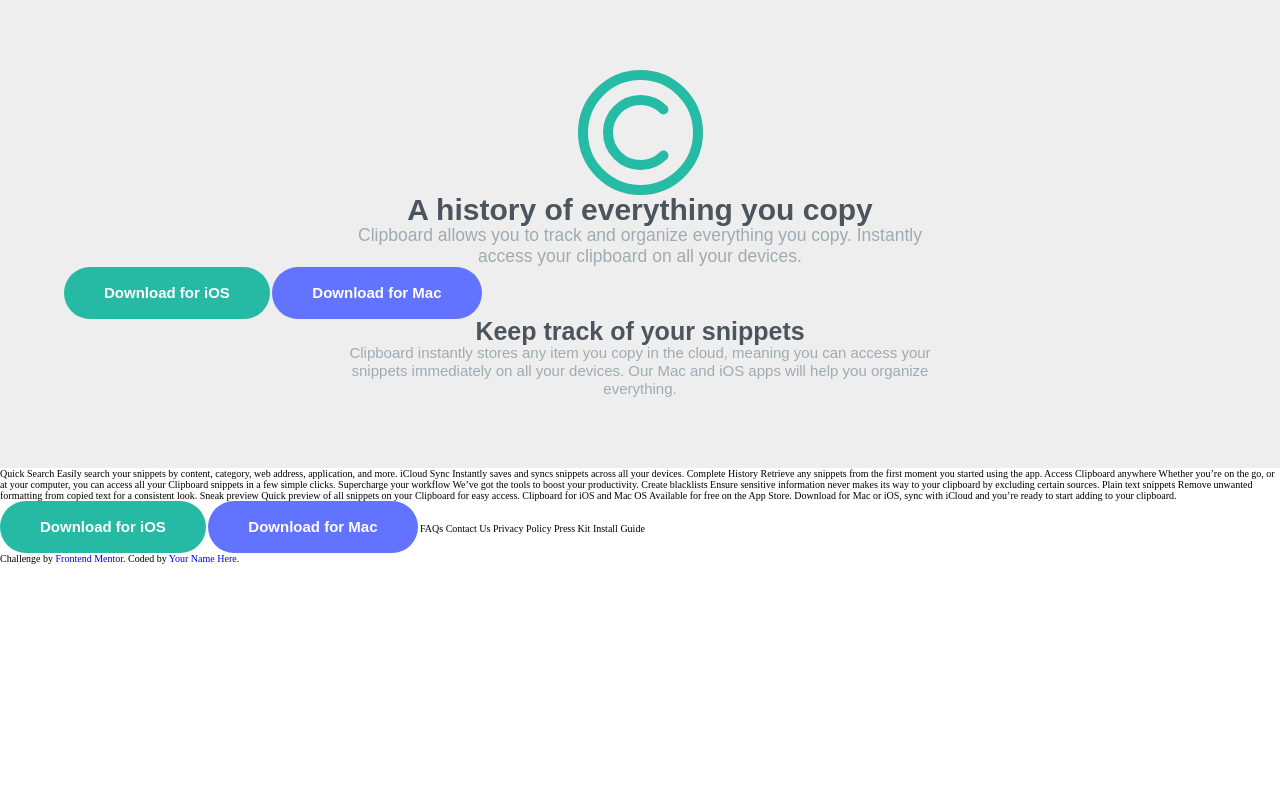
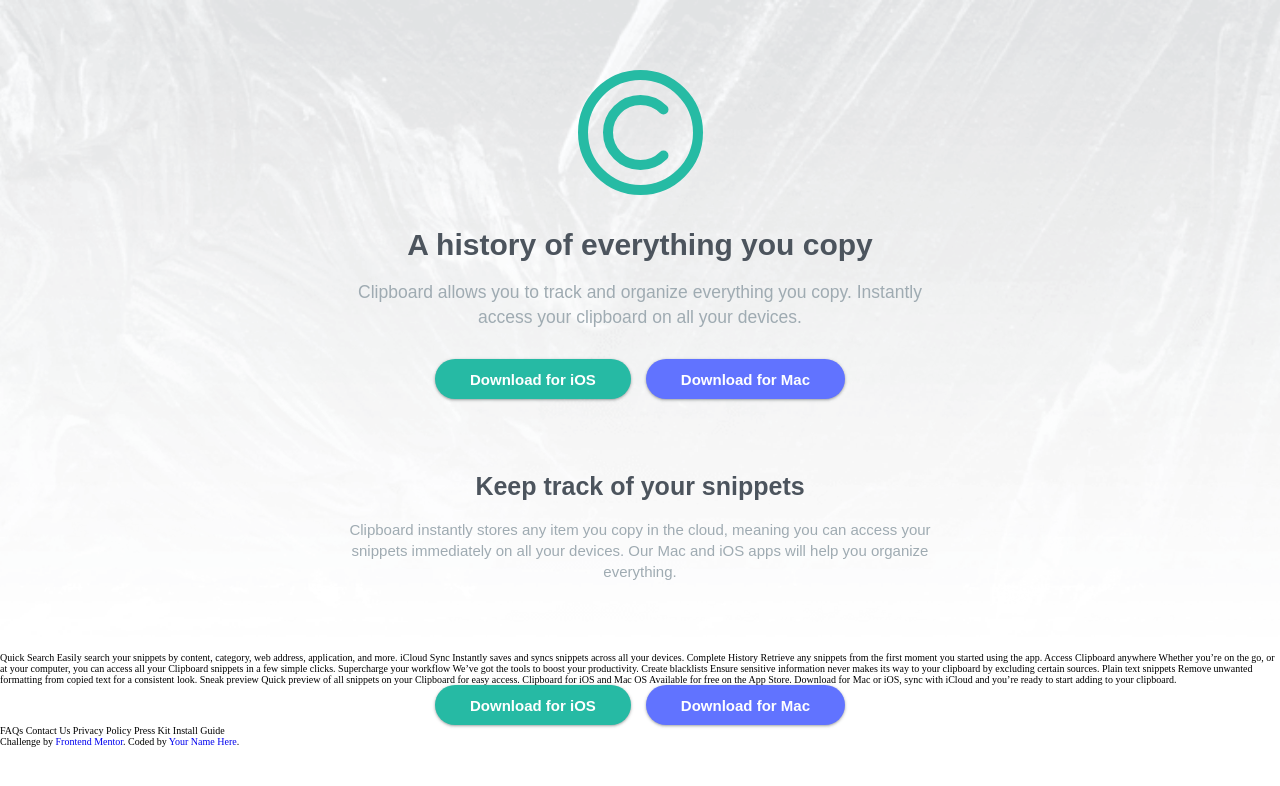
Before and after one commit to Pratik280/clipboard-landing-page, a plain HTML site: page index.html in a window 1280 px wide. Drawn offline with Linux system fonts and the light colour scheme; a web font is replaced by a local one.

Commit message:
Header styled

```diff
--- a/index.html
+++ b/index.html
@@ -19,8 +19,10 @@
         </figure>
         <h1 class="hero__heading-one">A history of everything you copy</h1>
         <p class="hero__text--one">Clipboard allows you to track and organize everything you copy. Instantly access your clipboard on all your devices.</p>
-        <a class="btn btn--ios" href="#">Download for iOS</a>
-        <a class="btn btn--mac" href="#">Download for Mac</a>
+        <div class="btn-wrapper">
+          <a class="btn btn--ios" href="#">Download for iOS</a>
+          <a class="btn btn--mac" href="#">Download for Mac</a>
+        </div>
         <h2 class="hero__heading-two">Keep track of your snippets</h2>
         <p class="hero__text--two">Clipboard instantly stores any item you copy in the cloud, meaning you can access your snippets immediately on all your devices. Our Mac and iOS apps will help you organize everything.
       </div>
@@ -64,8 +66,10 @@
     Available for free on the App Store. Download for Mac or iOS, sync with iCloud
     and you’re ready to start adding to your clipboard.
 
-    <a class="btn btn--ios" href="#">Download for iOS</a>
-    <a class="btn btn--mac" href="#">Download for Mac</a>
+    <div class="btn-wrapper">
+      <a class="btn btn--ios" href="#">Download for iOS</a>
+      <a class="btn btn--mac" href="#">Download for Mac</a>
+    </div>
 
     FAQs
     Contact Us
--- a/scss/components/_button.scss
+++ b/scss/components/_button.scss
@@ -3,21 +3,24 @@
 
 .btn {
   display: inline-block;
-  margin-inline: auto;
   font-size: var(--fs-400);
   text-align: center;
   font-family: var(--ff-primary);
   font-weight: 600;
   color: #fff;
   background: var(--btn-bgcolor, black);
-  padding: 1.74rem 4rem;
+  padding: 1.15rem 3.5rem;
   border-radius: 50vw;
+  box-shadow: rgba(60, 64, 67, 0.3) 0px 1px 2px 0px, rgba(60, 64, 67, 0.15) 0px 1px 3px 1px;
+  &--ios { --btn-bgcolor: hsl(171, 66%, 44%); }
+  &--mac { --btn-bgcolor: hsl(233, 100%, 69%); }
+}
 
-  &--ios {
-    --btn-bgcolor: hsl(171, 66%, 44%);
-  }
-
-  &--mac {
-    --btn-bgcolor: hsl(233, 100%, 69%);
-  }
+.btn-wrapper {
+  display: flex;
+  flex-direction: column;
+  justify-content: center;
+  align-items: center;
+  gap: 1.5rem;
+  @media (min-width:60em) { flex-direction: row; }
 }
--- a/scss/layout/_header.scss
+++ b/scss/layout/_header.scss
@@ -3,28 +3,41 @@
 
 .hero {
 
-  background: #eee;
+  background: url('../../assets/images/bg-header-mobile.png');
+  @media (min-width: 45em) {
+    background: url('../../assets/images/bg-header-desktop.png');
+    background-repeat: no-repeat;
+    background-position: center;
+    background-size: cover;
+  }
+  background-repeat: no-repeat;
+  background-position: center;
+  background-size: cover;
   padding: 7rem 0;
-  &__logo {
-
-  }
 
   &__heading-one {
     @include abstracts.bold-text(var(--fs-900), 1);
-  }
-
-  &__heading-two {
-    @include abstracts.bold-text(var(--fs-700), 1);
+    margin-top: 3.5rem;
   }
 
   &__text--one {
-    @include abstracts.normal-text(var(--fs-500), 1.2, center);
+    margin-top: 2rem;
+    @include abstracts.normal-text(var(--fs-500), 1.4, center);
     max-width: 60rem;
     margin-inline: auto;
   }
 
+  .btn-wrapper { margin-top: 3rem; }
+
+  &__heading-two {
+    margin-top: 7.5rem;
+    @include abstracts.bold-text(var(--fs-700), 1);
+  }
+
+
   &__text--two {
-    @include abstracts.normal-text(var(--fs-400), 1.2, center);
+    margin-top: 2rem;
+    @include abstracts.normal-text(var(--fs-400), 1.4, center);
     max-width: 60rem;
     margin-inline: auto;
   }
```
Also changed, not shown: style.css, 1 other file.
